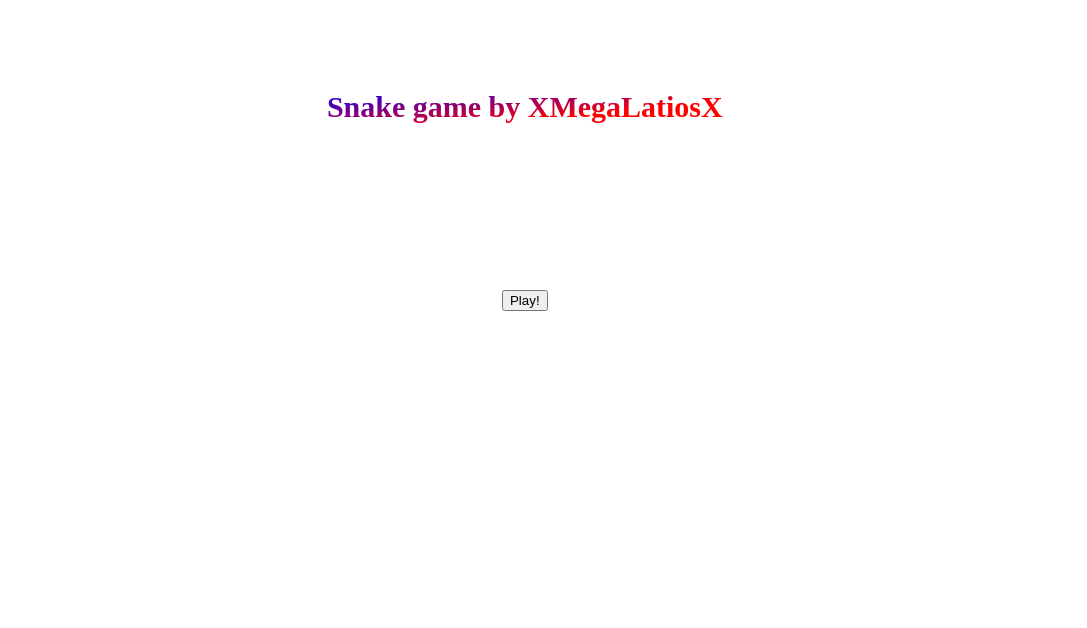
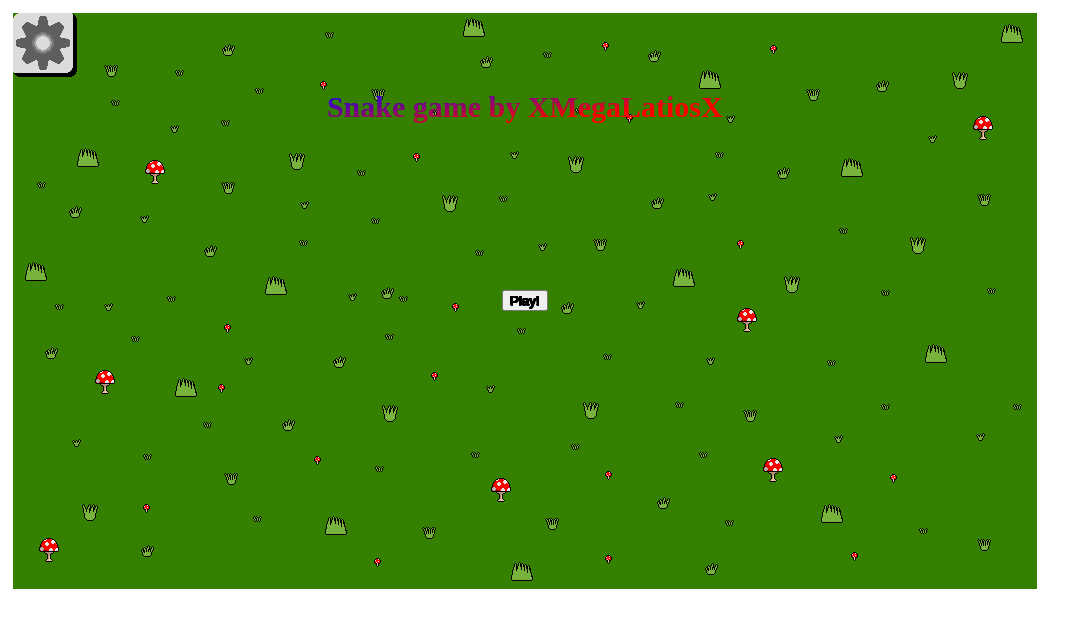
Before and after one commit to XMegaLatiosX/Snake-Game-by-Xmega, a plain HTML site: page index.html in a window 1280 px wide. Shown: the whole page, without its empty margins (0-1087 px from the left). Drawn offline with Linux system fonts and the light colour scheme.

Commit message:
Add files via upload

```diff
--- a/index.html
+++ b/index.html
@@ -4,18 +4,24 @@
     <meta charset="UTF-8">
     <meta http-equiv="X-UA-Compatible" content="IE=edge">
     <meta name="viewport" content="width=device-width, initial-scale=1.0">
-    <link rel="stylesheet" href="css/titleScreen.css">
+    <link type="text/css" rel="stylesheet" href="css/config.css">
+    <link type="text/css" rel="stylesheet" href="css/titleScreen.css">
     <script type="text/javascript" src="js/utilities.js" defer></script>  <!-- utilities -->
     <script type="text/javascript" src="js/classes.js" defer></script>    <!-- classes -->
     <script type="text/javascript" src="js/index.js" defer></script>      <!-- index -->
-    <title>Snake by XMegaLatiosX</title>
+    <title>Snake by XMegaLatiosX⮌</title>
 </head>
-<body onload="draw()">
+<body onload="load()">
     <div class="container">
         <div class="content">
-            <div class="head"></div>
+            <div class="head">
+                <div>
+                    <button onclick="settingsTab()" class="btnConfig"></button>
+                </div>
+            </div>
+
             <h1 class="title">Snake game by XMegaLatiosX</h1>
-            <button class="btnPlay" onclick="start()">Play!</button>
+            <button class="btnPlay out-line" onclick="start()">Play!</button>
             <canvas></canvas>
         </div>
     </div>
```
